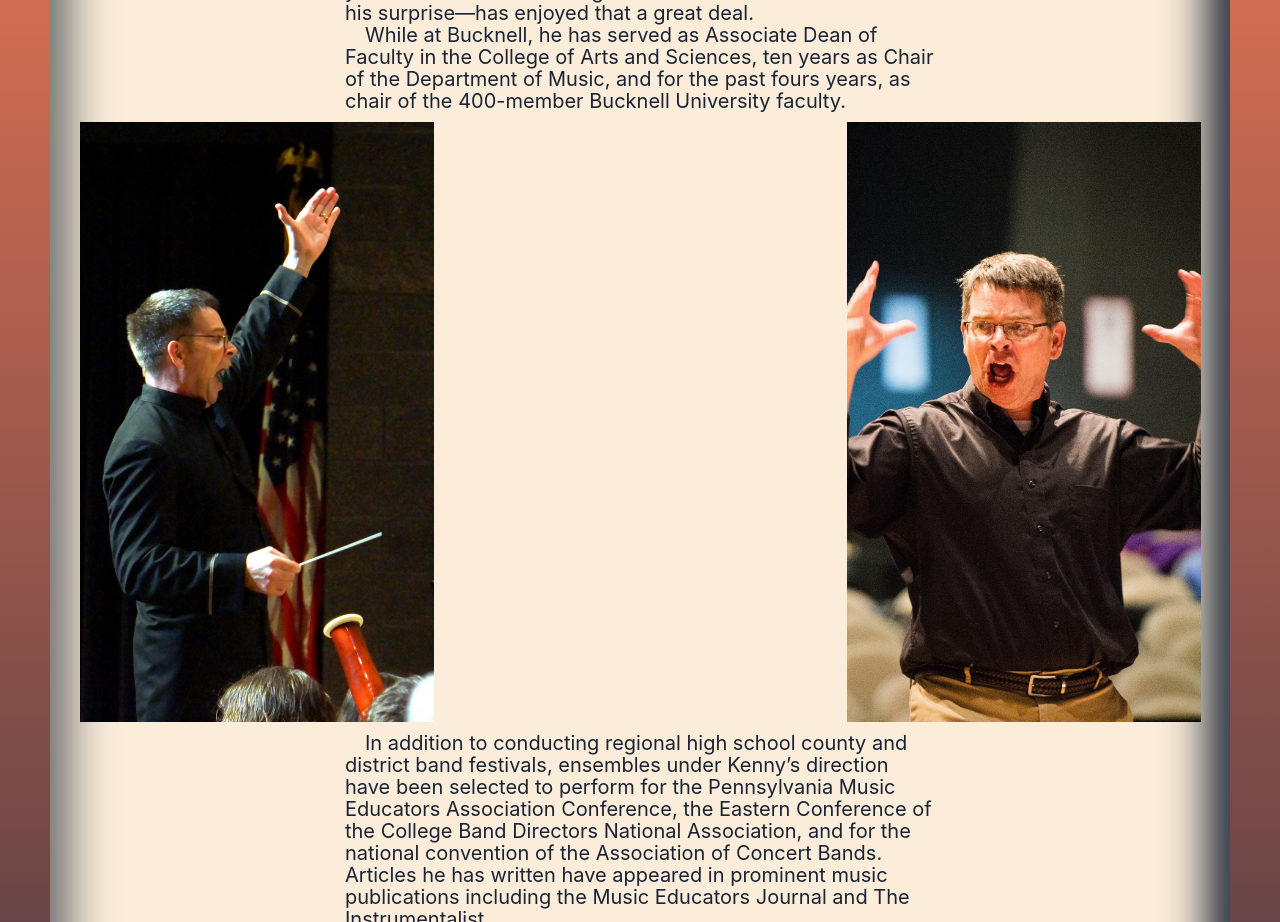
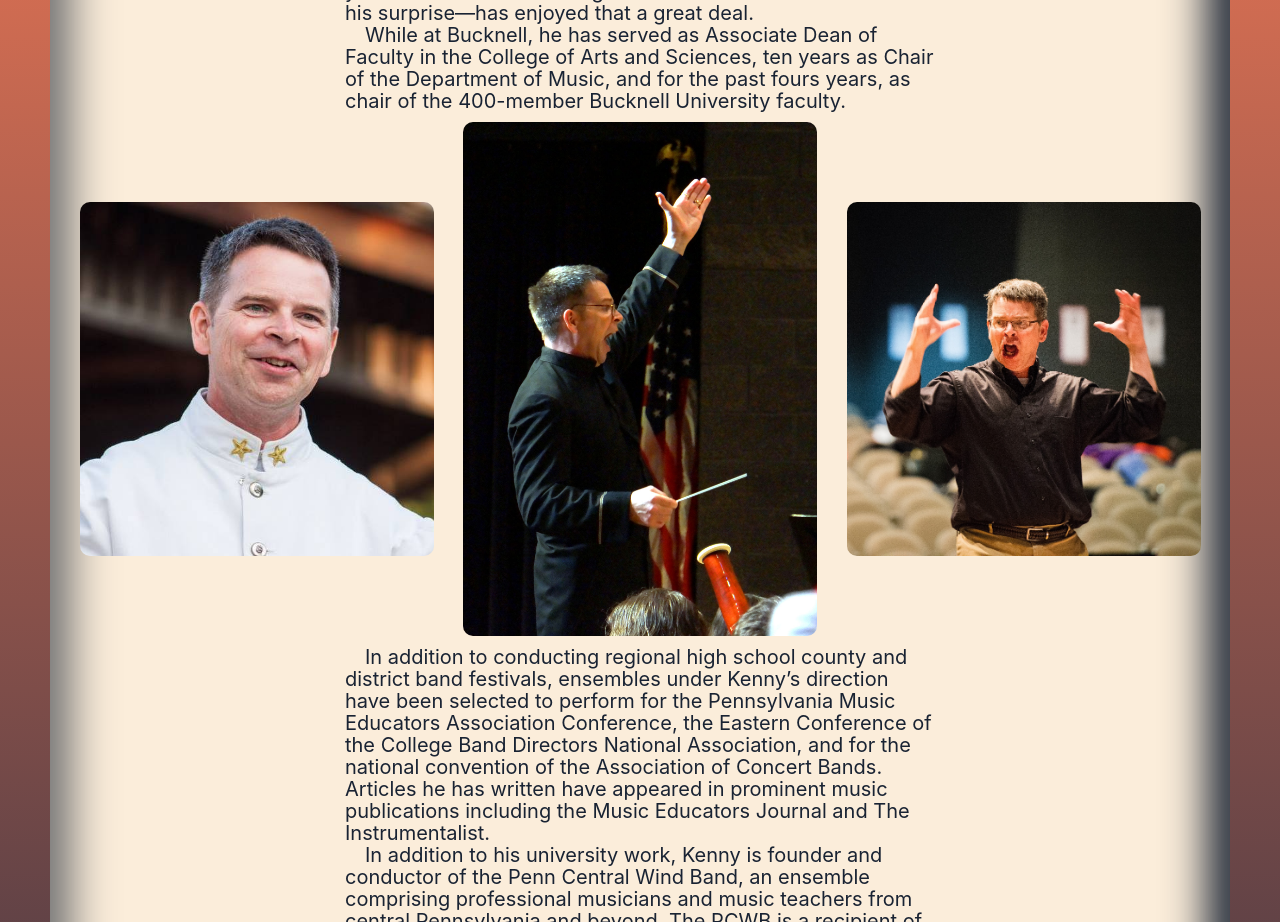
Before and after one commit to kennja05/pcwb-V2, a React (Create React App) app: page /director in a window 1280 px wide. Shown: the part 900-1822 px from the top of the page. Built offline with nearby package versions, Linux system fonts and the light colour scheme.

Commit message:
update photo grid

```diff
--- a/src/App.js
+++ b/src/App.js
@@ -49,8 +49,6 @@ function App() {
         </Switch>
       </div>
     </Router>
-
-
   );
 }
 
--- a/src/nav.js
+++ b/src/nav.js
@@ -22,7 +22,6 @@ const NavBar = styled.nav`
     align-items: stretch;
     flex-direction: column;
     background: ${props => props.orange};
-
     z-index: 3;
     font-size: 3rem;
     text-align: right;
@@ -66,7 +65,10 @@ const StyledButton = styled.button`
 
 export default function Nav(props) {
 
+    //Open and close nav menu
     const [menu, setMenu] = useState(false);
+
+    //determine url and update when new link is clicked
     const [path, setPath] = useState('')
     useEffect(() => {
         setPath(window.location.pathname);
--- a/src/pages/director.js
+++ b/src/pages/director.js
@@ -44,29 +44,12 @@ const PhotoContainer = styled.div`
         flex-direction: column;
     }
     margin: 1rem 0 1rem 0;
-    height: 75vh;
     width: 100%;
-    & div {
-        background-position: center;
-        background-repeat: no-repeat;
-        background-size: cover;
-    };
-    & div:nth-child(1){
-        background-image: url(${BillKenny});
-        width: 30%;
-        height: 100%;
-    }
-    & div:nth-child(2){
-        background-image: url(${BillKennySmiling});
+    & img {
         width: 30%;
         height: auto;
-    }
-
-    & div:nth-child(3){
-        background-image: url(${Bk2});
-        width: 30%;
-        height: 100%;
-    }
+        border-radius: 1rem;
+    };
 `
 
 export default function Director(props){
@@ -86,9 +69,9 @@ export default function Director(props){
                     </p>
                 </section>
                 <PhotoContainer>
-                    <div></div>
-                    <div></div>
-                    <div></div>
+                    <img src={BillKennySmiling} alt=''/>
+                    <img src={BillKenny} alt=''/>
+                    <img src={Bk2} alt='' />
                 </PhotoContainer>
                 <section>
                     <p>
```
